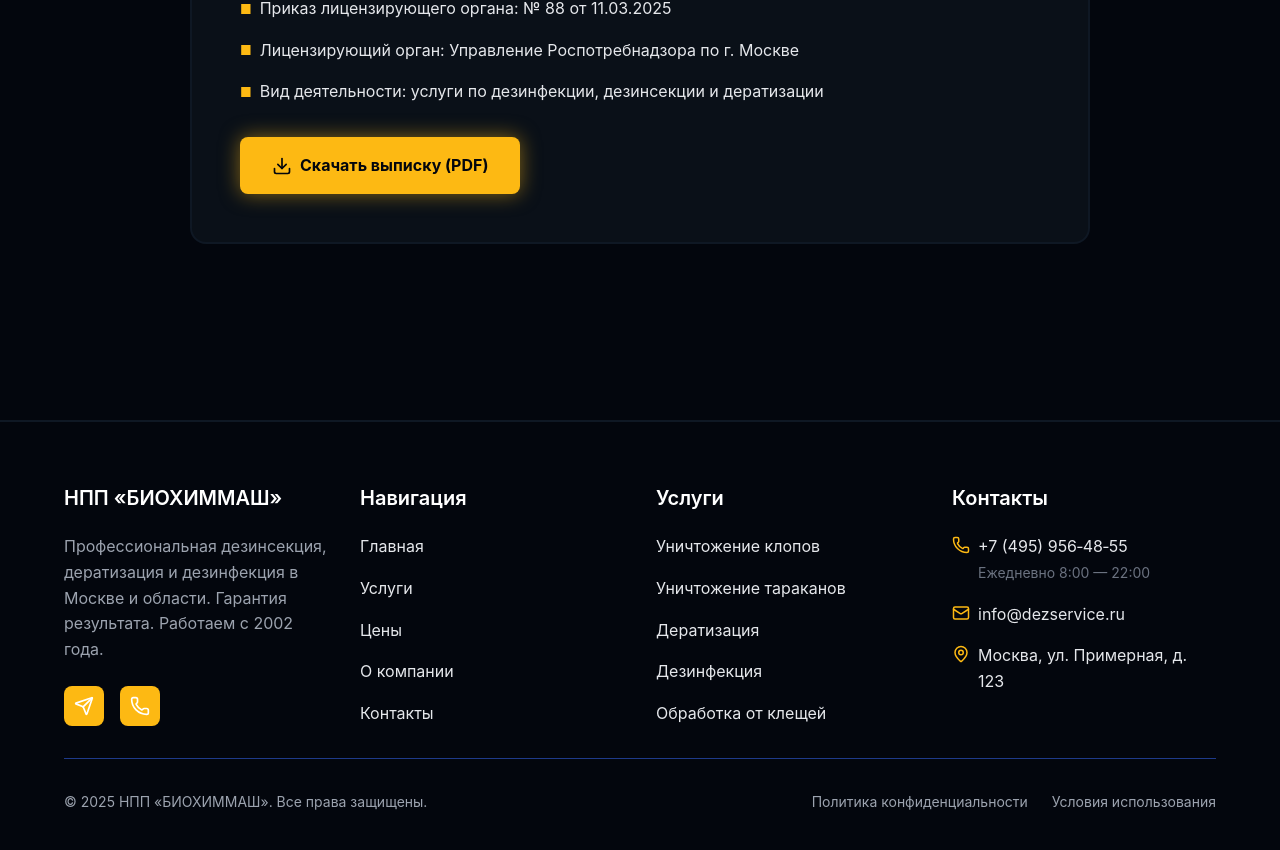
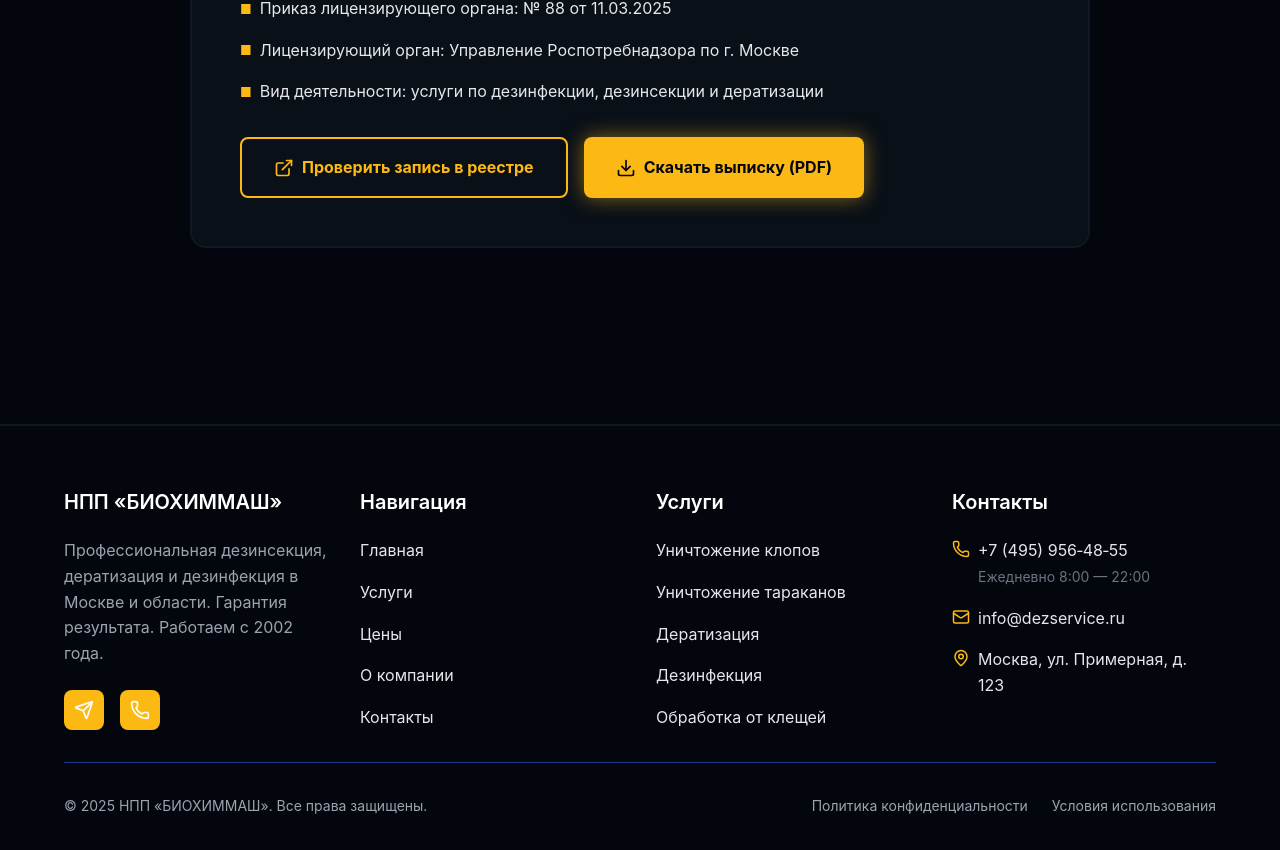
Before and after one commit to reenaBoo/dez-site, a Next.js app: page /about in a window 1280 px wide. Shown: the part 1755-2605 px from the top of the page. Built offline with nearby package versions, Linux system fonts and the light colour scheme.

Commit message:
Add pdf, check license button

```diff
--- a/src/app/about/page.tsx
+++ b/src/app/about/page.tsx
@@ -2,7 +2,7 @@
 'use client';
 
 import styled from 'styled-components';
-import { Download } from 'lucide-react';
+import { Download, ExternalLink } from 'lucide-react';
 import Container from '@/components/layout/Container';
 
 const PageWrapper = styled.div`
@@ -102,6 +102,17 @@ const LicenseItem = styled.li`
     }
 `;
 
+const ButtonsGroup = styled.div`
+    display: flex;
+    gap: ${({ theme }) => theme.spacing.md};
+    margin-top: ${({ theme }) => theme.spacing.xl};
+    flex-wrap: wrap;
+
+    @media (max-width: ${({ theme }) => theme.breakpoints.tablet}) {
+        flex-direction: column;
+    }
+`;
+
 const DownloadButton = styled.a`
     display: inline-flex;
     align-items: center;
@@ -117,12 +128,37 @@ const DownloadButton = styled.a`
     cursor: pointer;
     transition: all ${({ theme }) => theme.transitions.normal};
     box-shadow: ${({ theme }) => theme.shadows.glow};
-    margin-top: ${({ theme }) => theme.spacing.xl};
 
     &:hover {
         background-color: ${({ theme }) => theme.colors.primaryLight};
         transform: translateY(-2px);
         box-shadow: 0 0 30px rgba(253, 185, 19, 0.7);
+    }
+
+    svg {
+        flex-shrink: 0;
+    }
+`;
+
+const SecondaryButton = styled.a`
+    display: inline-flex;
+    align-items: center;
+    gap: ${({ theme }) => theme.spacing.sm};
+    padding: ${({ theme }) => theme.spacing.md} ${({ theme }) => theme.spacing.xl};
+    background-color: transparent;
+    color: ${({ theme }) => theme.colors.primary};
+    border: 2px solid ${({ theme }) => theme.colors.primary};
+    border-radius: ${({ theme }) => theme.borderRadius.md};
+    font-size: ${({ theme }) => theme.fontSize.base};
+    font-weight: ${({ theme }) => theme.fontWeight.bold};
+    text-decoration: none;
+    cursor: pointer;
+    transition: all ${({ theme }) => theme.transitions.normal};
+
+    &:hover {
+        background-color: ${({ theme }) => theme.colors.primary};
+        color: ${({ theme }) => theme.colors.navy};
+        transform: translateY(-2px);
     }
 
     svg {
@@ -209,10 +245,21 @@ export default function AboutPage() {
             </LicenseItem>
           </LicenseList>
 
+          <ButtonsGroup>
+            <SecondaryButton
+              href='https://fp.rospotrebnadzor.ru/licen/?record_uuid=48fd48e7-fe83-11ef-9d7d-40f2e9218cba'
+              target='_blank'
+              rel='noopener noreferrer'
+            >
+              <ExternalLink size={20} />
+              Проверить запись в реестре
+            </SecondaryButton>
+
             <DownloadButton href='/documents/license.pdf' download>
               <Download size={20} />
               Скачать выписку (PDF)
             </DownloadButton>
+          </ButtonsGroup>
         </LicenseSection>
       </Content>
     </Container>
```
Also changed, not shown: 1 other file (tests, documents, lock files or other folders). Lines whose indentation alone changed are shown as unchanged.
